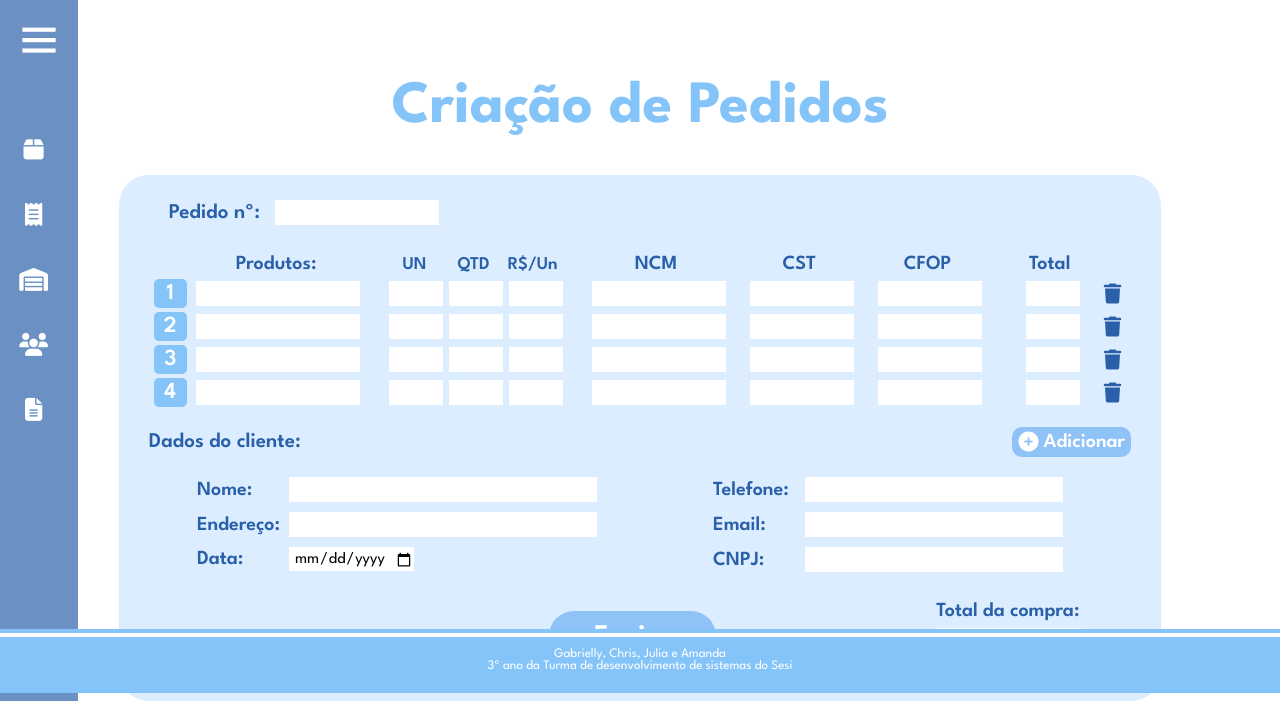
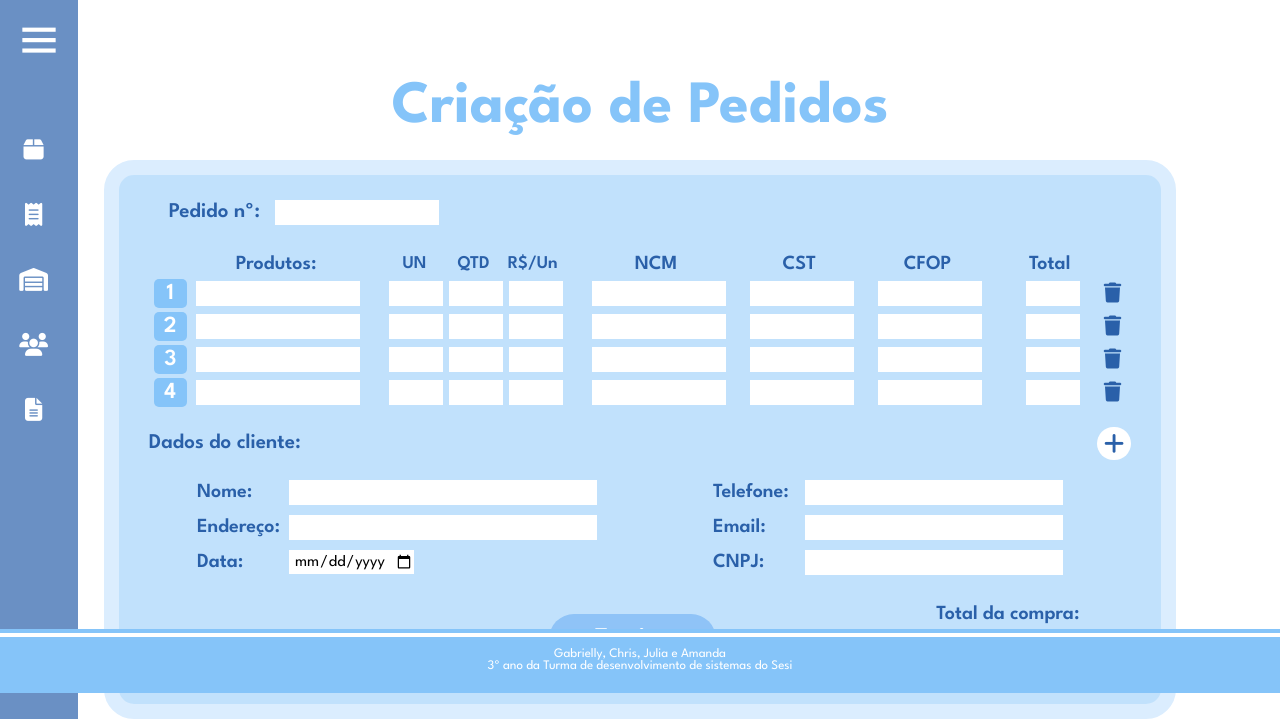
Before and after one commit to gabriellyzgoda/SA, a PHP site: page /criarPedido.php in a window 1280 px wide. Shown: the part 107-826 px from the top of the page. Run offline with PHP 8.4, Linux system fonts and the light colour scheme; the visitor is signed in with stand-in values (Sample User, id 1); data that the repository does not hold is empty; some libraries are stand-ins or nearby versions.

Commit message:
alterações criação pedido Chris desgramado

```diff
--- a/criarpedido.php
+++ b/criarpedido.php
@@ -222,8 +222,7 @@ $resultado = $conexao->query($sql);
                   <div class="adicionarProduto">
                     <p>Dados do cliente:</p>
                     <button class="botaoAdicionarProduto" id="adicionarProduto">
-                      <i class="fa-solid fa-circle-plus"></i>
-                      <p>Adicionar</p>
+                      <i class="fa-solid fa-plus"></i>
                     </button>
                   </div>
                   <div class="dadosClienteBloco">
--- a/estiloCriarPedido.css
+++ b/estiloCriarPedido.css
@@ -118,6 +118,7 @@ body, html{
     font-family: "League Spartan", sans-serif;
     color: #85C4F9;
     margin-top: 80px;
+    margin-bottom: 25px;
   }
 
   /*Menu Sidebarfffffffffffffffffffffffffffffffffff*/
@@ -393,7 +394,7 @@ body, html{
 /* Show the dropdown menu on hover */
 .dropdown-perfil:hover .dropdown-content {display: block;}
 
-/* Change the background color of the dropdown button when the dropdown content is shown */
+/* Change the background color of the dropdown button when the dropdown content is shown  */
 .dropdown-perfil:hover .circulo {background-color: #718fc3;}
 .dropdown-perfil:hover .circulo i {color: #FFF;}
 
@@ -407,12 +408,13 @@ body, html{
 }
 
 .bloco-criacao-pedido {
-  background-color: #dbedfe;
+  background-color: #c1e1fc;
   display: flex;
   justify-content: center;
   width: auto;
   border-radius: 30px;
   padding: 25px 30px;
+  border: 15px solid #dbedfe;
 }
 
 .bloco-criacao-pedido form {
@@ -629,33 +631,20 @@ body, html{
 }
 
 .botaoAdicionarProduto {
+  background-color: transparent;
+  border-radius: 30px;
+  background-color: #fff;
   border: none;
-  background-color: #8fc3f7;
-  border-radius: 10px;
-  display: flex;
-  flex-wrap: nowrap;
-  flex-direction: row;
-  padding: 5px 6px;
-  align-items: center;
-}
-
-.botaoAdicionarProduto:hover {
-  background-color: #718fc3;
-  transition: all 0.3s ease;
+  padding: 5px 7px;
 }
 
 
 .botaoAdicionarProduto i {
-  font-size: 20px;
-  color: #fff;
+  font-size: 23px;
+  color: #2a60a9;
 }
 
-.botaoAdicionarProduto p {
-  font-family: "League Spartan", sans-serif;
-  color: #fff;
-  font-size: 20px;
-  margin-left: 5px;
-}
+
 
 /*////////////////////////Dados Clientes////////////////////////*/
 
```
